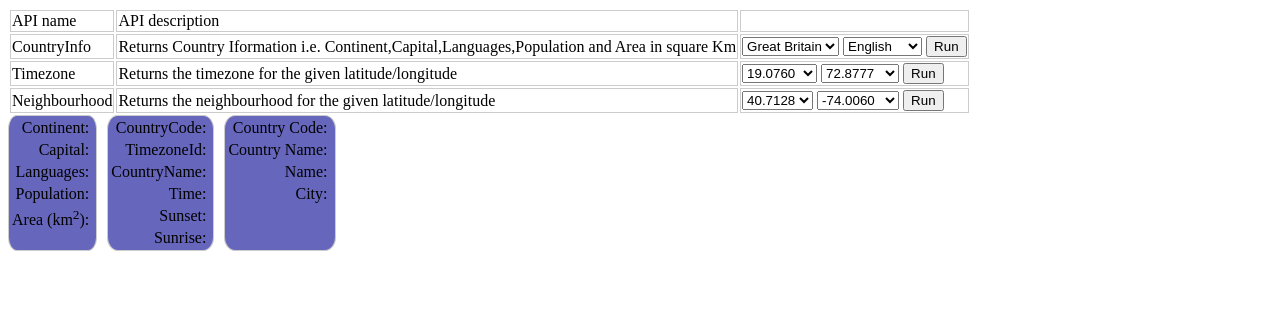
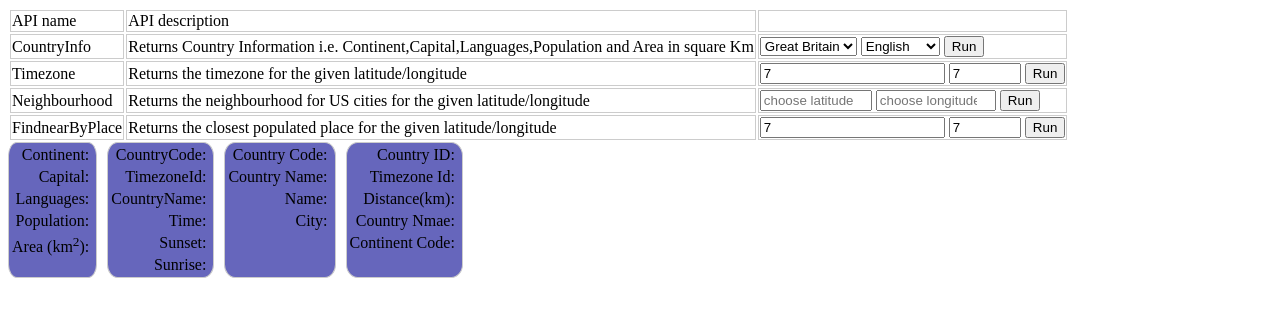
Before and after one commit to Harmeetkaur13/harmeetKaur, a plain HTML site: page task/index.html in a window 1280 px wide. Drawn offline with Linux system fonts and the light colour scheme.

Commit message:
added one more api

```diff
--- a/task/index.html
+++ b/task/index.html
@@ -7,8 +7,8 @@
 	<meta charset="utf-8">
 
 	<title>AJAX/PHP/CURL/JSON task</title>
-	<meta name="description" content="AJAX/PHP/CURL/JSON example">
-	<meta name="author" content="Paddy Evans">
+	<meta name="description" content="Lets find">
+	<meta name="author" content="Harmeet kaur">
 	<link rel="stylesheet" href="libs/css/style.css">
 </head>
 
@@ -21,7 +21,7 @@
 		</tr>
 		<tr>
 			<td>CountryInfo</td>
-			<td> Returns Country Iformation i.e. Continent,Capital,Languages,Population and Area in square
+			<td> Returns Country Information i.e. Continent,Capital,Languages,Population and Area in square
 				Km</td>
 			<td>
 				<select id="selCountry">
@@ -42,51 +42,26 @@
 		<tr>
 			<td>Timezone</td>
 			<td>Returns the timezone for the given latitude/longitude</td>
-			<td><select id="latitude">
-					<option value="19.0760">19.0760</option>
-					<option value="51.5074">51.5074</option>
-					<option value="40.7128">40.7128</option>
-					<option value="35.6895">35.6895</option>
-					<option value="-33.8688">-33.8688</option>
-					<option value="-33.9249">-33.9249</option>
-					<option value="48.8566">48.8566</option>
-				</select>
-				<select id="longitude">
-					<option value="72.8777">72.8777</option>
-					<option value="48.8566">48.8566</option>
-					<option value="-0.1278°">-0.1278</option>
-					<option value="-74.0060">-74.0060</option>
-					<option value="139.6917"> 139.6917</option>
-					<option value="151.2093">151.2093</option>
-					<option value=" 18.4241"> 18.4241</option>
-					<option value="2.3522">2.3522</option>
-				</select><!-- <input type="number" id="latitude" placeholder="latitude" value="7" min="-90" max="+90">
-
-				<input type="number" id="longitude" placeholder="longitude" value="7" min="-180" max="180"> -->
-
+			<td><input type="number" id="latitude" placeholder="latitude" value="7" min="-90" max="+90">
+				<input type="number" id="longitude" placeholder="longitude" value="7" min="-180" max="180">
 				<button id="btnRun1">Run</button>
 			</td>
 		</tr>
 		<tr>
 			<td>Neighbourhood</td>
-			<td>Returns the neighbourhood for the given latitude/longitude</td>
-			<td><select id="lati">
-					<option value="40.7128">40.7128</option>
-					<option value="34.0522">34.0522</option>
-					<option value="41.8781">41.8781</option>
-					<option value="29.7604">29.7604</option>
-					<option value="25.7617">24.7604</option>
-				</select>
-				<select id="longi">
-					<option value="-74.0060">-74.0060</option>
-					<option value="-118.2437">-118.2437</option>
-					<option value="-87.6298">-87.6298</option>
-					<option value="-95.3698">-95.3698</option>
-					<option value="-80.1918">-80.1918</option>
-				</select>
-				<!-- <input type="number" id="lati" placeholder="choose latitude" min="24.396308" max="49.384358">
-				<input type="number" id="longi" placeholder="choose longitude" min="-125.0" max="-66.93457"> -->
+			<td>Returns the neighbourhood for US cities for the given latitude/longitude</td>
+			<td>
+				<input type="number" id="lati" placeholder="choose latitude" min="24.396308" max="49.384358">
+				<input type="number" id="longi" placeholder="choose longitude" min="-125.0" max="-66.93457">
 				<button id="btnRun2">Run</button>
+			</td>
+		</tr>
+		<tr>
+			<td>FindnearByPlace</td>
+			<td>Returns the closest populated place for the given latitude/longitude</td>
+			<td><input type="number" id="latt" placeholder="latitude" value="7" min="-90" max="+90">
+				<input type="number" id="longg" placeholder="longitude" value="7" min="-180" max="180">
+				<button id="btnRun3">Run</button>
 			</td>
 		</tr>
 	</table>
@@ -249,7 +224,57 @@
 
 
 		</table>
+		<table class="results">
+			<tr>
+				<td align="right">
+					Country ID:
+				</td>
+				<td id="txtContID">
 
+				</td>
+
+			</tr>
+
+			<tr>
+				<td align="right">
+					Timezone Id:
+				</td>
+				<td id="txtTzone">
+
+				</td>
+
+			</tr>
+
+			<tr>
+				<td align="right">
+					Distance(km):
+				</td>
+				<td id="txtdistance">
+
+				</td>
+
+			</tr>
+
+			<tr>
+				<td align="right">
+					Country Nmae:
+				</td>
+				<td id="txtContName">
+
+				</td>
+
+			</tr>
+
+			<tr>
+				<td align="right">
+					Continent Code:
+				</td>
+				<td id="txtContiCode">
+
+				</td>
+
+			</tr>
+		</table>
 
 
 
```
